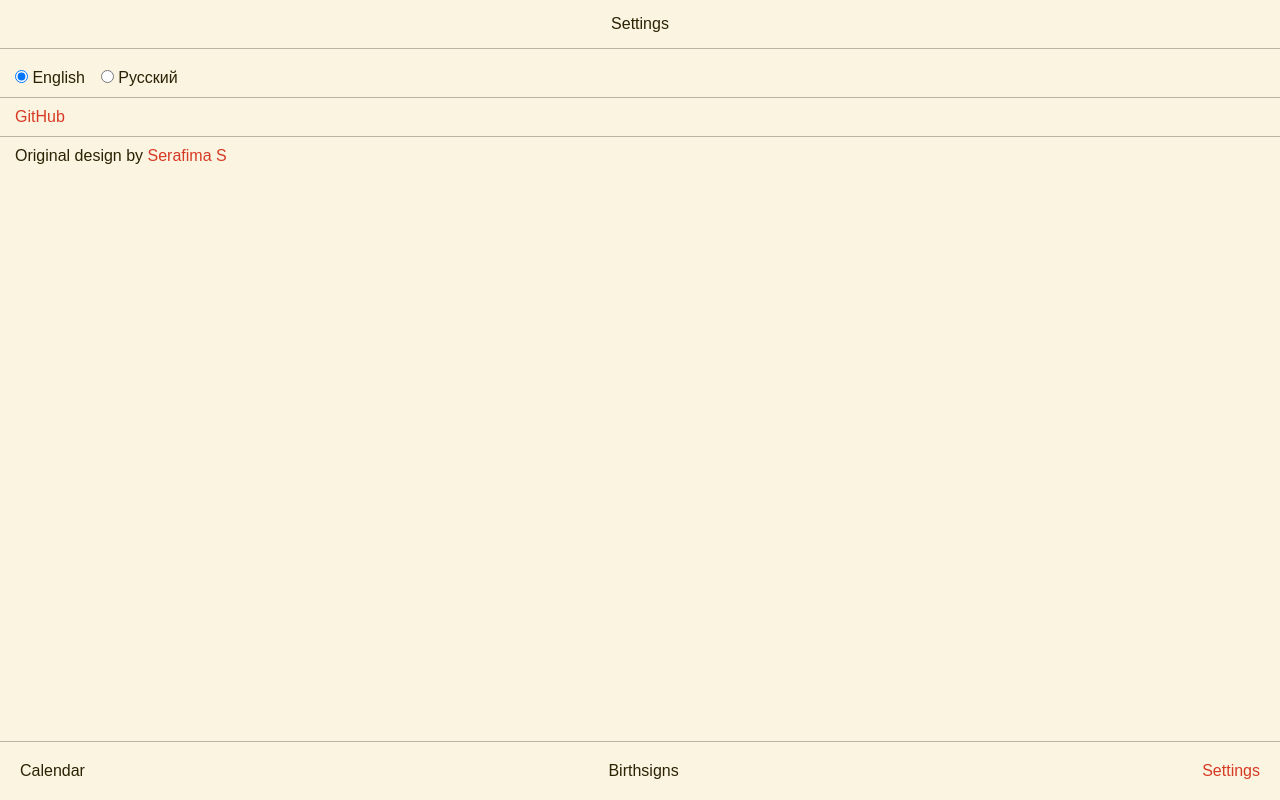
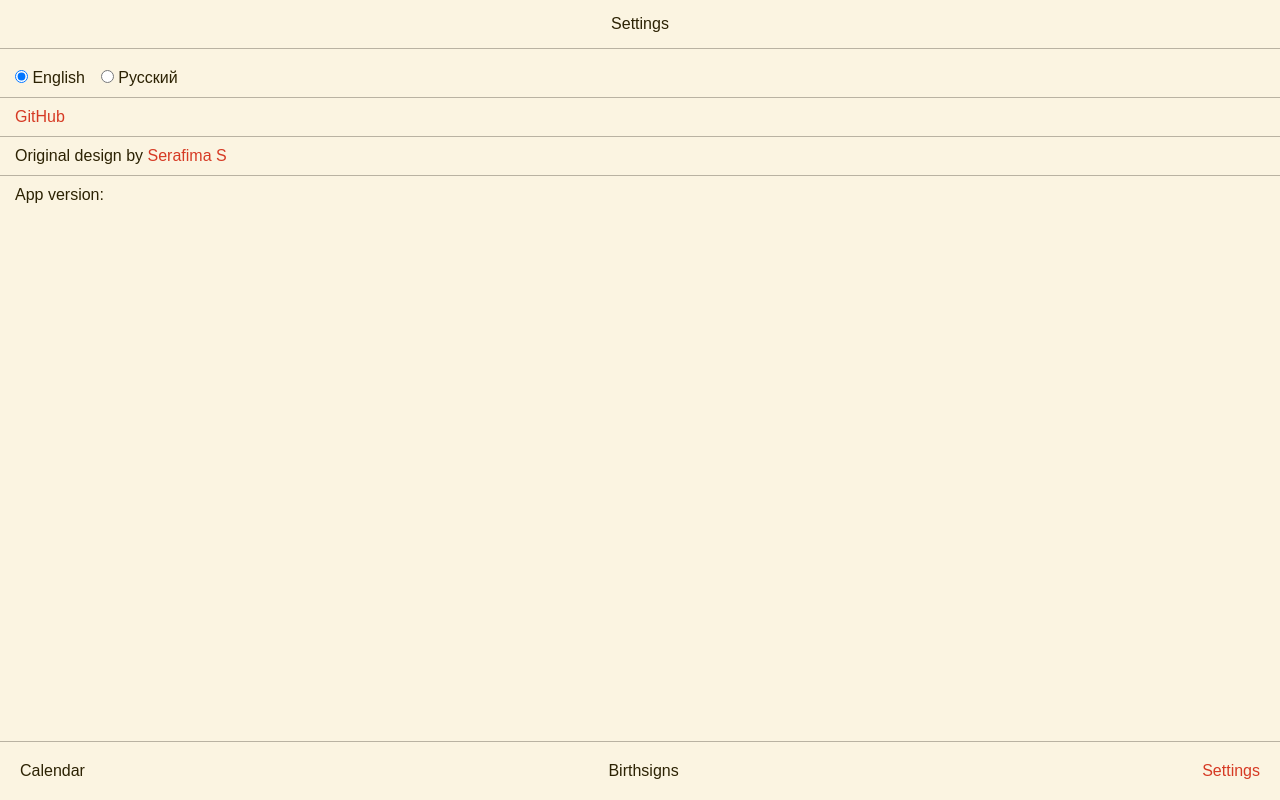
Before and after one commit to VChet/tamriel-calendar, a Vue app: page /settings in a window 1280 px wide. Built offline with nearby package versions, Linux system fonts and the light colour scheme.

Commit message:
feat(SettingsView): display current commit hash

```diff
--- a/src/i18n/messages.ts
+++ b/src/i18n/messages.ts
@@ -10,7 +10,8 @@ const messages: I18nOptions["messages"] = {
     year: "Year",
     settingsPage: {
       design: "Original design by",
-      update: "Update app"
+      update: "Update app",
+      appVersion: "App version"
     }
   },
   ru: {
@@ -22,7 +23,8 @@ const messages: I18nOptions["messages"] = {
     year: "Год",
     settingsPage: {
       design: "Оригинальный дизайн",
-      update: "Обновить приложение"
+      update: "Обновить приложение",
+      appVersion: "Версия приложения"
     }
   }
 };
--- a/src/views/SettingsView.vue
+++ b/src/views/SettingsView.vue
@@ -25,6 +25,7 @@
           {{ $t("settingsPage.design") }}
           <a href="https://www.behance.net/gallery/110895975/Tamriel-Calendar-Mobile-App">Serafima S</a>
         </li>
+        <li>{{ $t("settingsPage.appVersion") }}: {{ commitHash }}</li>
       </ul>
     </article>
   </main>
@@ -33,6 +34,8 @@
 <script setup lang="ts">
 import { ref, watch } from "vue";
 import { settings, setLocale, useSettingsStore } from "@/store/settings";
+
+const commitHash = import.meta.env.__COMMIT_HASH__;
 
 const { needRefresh, updateServiceWorker } = useSettingsStore();
 const locale = ref(settings.value.locale);
--- a/vite.config.ts
+++ b/vite.config.ts
@@ -3,6 +3,7 @@ import vue from "@vitejs/plugin-vue";
 import { VitePWA, type VitePWAOptions } from "vite-plugin-pwa";
 import VueI18nPlugin from "@intlify/unplugin-vue-i18n/vite";
 import { fileURLToPath, URL } from "node:url";
+import { execSync } from "node:child_process";
 
 const pwaOptions: Partial<VitePWAOptions> = {
   base: "/",
@@ -38,6 +39,8 @@ const pwaOptions: Partial<VitePWAOptions> = {
   workbox: { sourcemap: true }
 };
 
+const commitHash = execSync("git rev-parse --short HEAD").toString();
+
 // https://vitejs.dev/config/
 export default defineConfig({
   plugins: [vue(), VitePWA(pwaOptions), VueI18nPlugin({})],
@@ -45,5 +48,8 @@ export default defineConfig({
     alias: {
       "@": fileURLToPath(new URL("./src", import.meta.url))
     }
+  },
+  define: {
+    "import.meta.env.__COMMIT_HASH__": JSON.stringify(commitHash)
   }
 });
```
Also changed, not shown: env.d.ts (+8 -0 lines).
